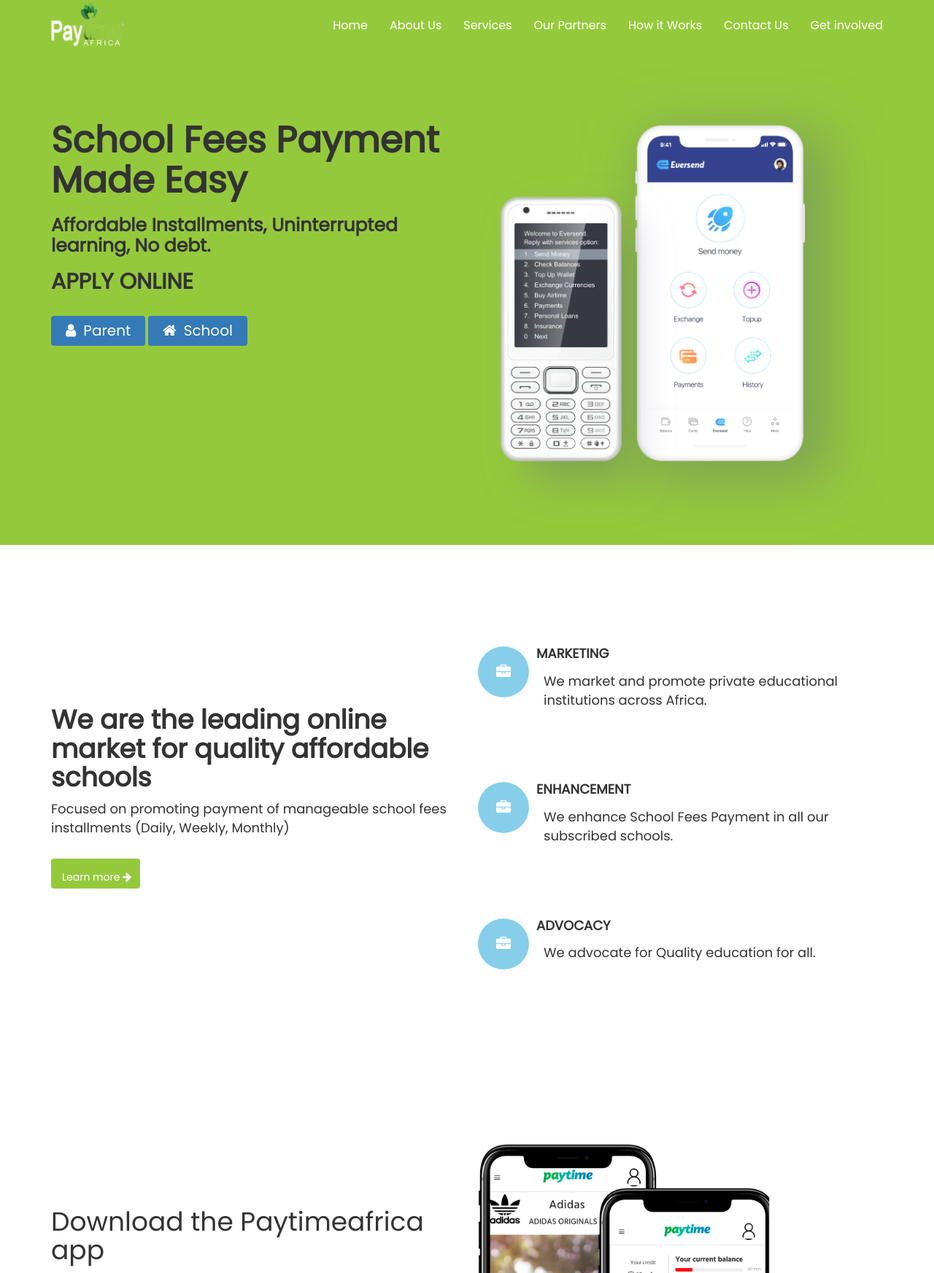
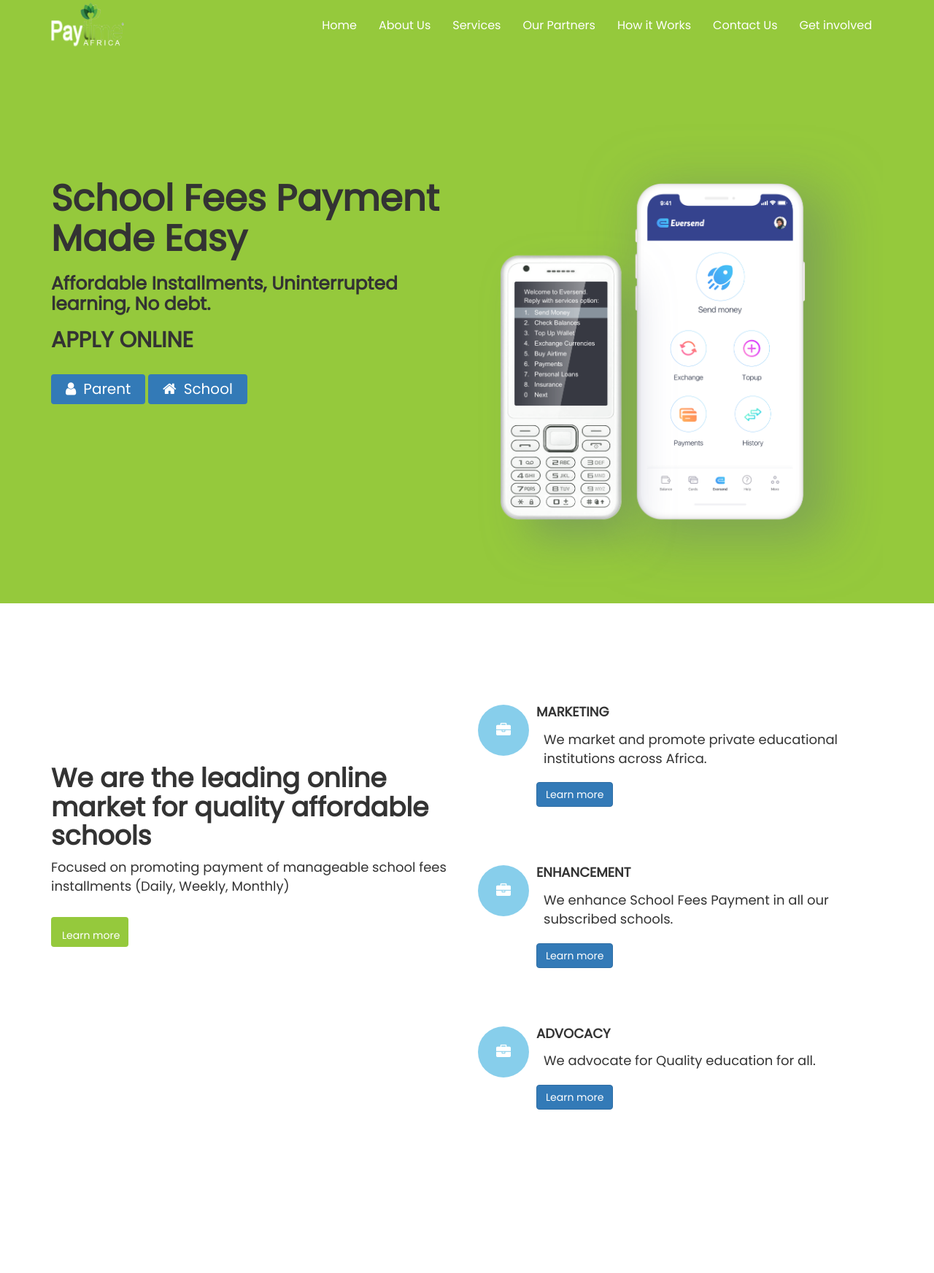
Before and after one commit to emmanuellea/paytimeafrica, a PHP site: page / in a window 1280 px wide. Shown: the top 1745 px of the page at 73% size. Run offline with PHP 8.4, Linux system fonts and the light colour scheme; some libraries are stand-ins or nearby versions; some web fonts are replaced.

Commit message:
Add files via upload

```diff
--- a/index.php
+++ b/index.php
@@ -100,6 +100,27 @@
 		height: 80px;
 	}
 
+	.item img{
+
+}
+
+	table {
+  border-collapse: collapse;
+  width: 100%;
+}
+
+th, td {
+  text-align: left;
+  padding: 8px;
+}
+
+tr:nth-child(even){background-color: #f2f2f2}
+
+th {
+  background-color: #4CAF50;
+  color: white;
+}
+
 
 </style>
 
@@ -110,7 +131,7 @@
 
 
 
-<nav class="navbar navbar-inverse navbar-fixed-top">
+<nav class="navbar navbar-inverse">
   <div class="container">
 
       <div class="navbar-header">
@@ -180,7 +201,7 @@
 			               <h1>We are the leading online market for quality affordable schools</h1>
 			                <p>Focused on promoting payment of manageable school fees installments (Daily, Weekly, Monthly)</p>
 
-						<a href="what-we-do.php"><button class="btn btn-primary">Learn more <span class="fa fa-arrow-right"></span></button></a>
+						<a href="what-we-do.php"><button class="btn btn-primary">Learn more</button></a>
 
 			         </div>
 				    </div>
@@ -199,6 +220,8 @@
                        <div class="media-body">
                             <h4 class="media-heading">MARKETING</h4>
                             <p>We market and promote private educational institutions across Africa.</p>
+						   <a href="what-we-do.php"><button class="btn btn-primary btn-learn">Learn more</button></a>
+
 
                        </div>
                       </div>
@@ -214,6 +237,8 @@
                        <div class="media-body">
                             <h4 class="media-heading">ENHANCEMENT</h4>
                             <p>We enhance School Fees Payment in all our subscribed schools.</p>
+						   <a href="what-we-do.php"><button class="btn btn-primary btn-learn">Learn more </button></a>
+
 
                        </div>
                       </div>
@@ -230,6 +255,8 @@
                        <div class="media-body">
                             <h4 class="media-heading">ADVOCACY</h4>
                             <p>We advocate for Quality education for all.</p>
+						   <a href="what-we-do.php"><button class="btn btn-primary btn-learn">Learn more</button></a>
+
 
                        </div>
                       </div>
@@ -642,42 +669,40 @@
 		</div>
 	</section>
 
-
 	<section id="contact-us">
-
 		<div class="container">
-			<div class="row">
-
-		<div class="send_message text-center">
+			<div class="send-message text-center">
 			<h1>How can we help you?</h1>
 			<h3>Send us a message</h3>
 		</div>
 
-					<div id="message">
 
-						   <form method="post" onSubmit="return submitdata();" autocomplete="off">
+				<form method="post" action=""  autocomplete="off">
+
+
 					<div class="row">
 					<div class="col-md-6 col-sm-12 col-xs-12">
-
 						<div class="form-group">
                                             <label for="email">First Name</label>
                                          <input type="text" class="form-control" name="fname" id="fname" placeholder="First Name" maxlength="100">
                                        </div>
-
-
 					</div>
 					<div class="col-md-6 col-sm-12 col-xs-12">
-
 						<div class="form-group">
                                             <label for="lname">Last Name</label>
                                          <input type="text" class="form-control" name="lname" id="lname" placeholder="Last Name" maxlength="100">
                                        </div>
+					</div>
 
 
 					</div>
-							   </div>
+
+
+
 
 					<div class="row">
+
+						<div class="col-md-12 col-sm-12 col-xs-12">
 
 						 <div class="form-group">
                                  <label for="email">Your email</label>
@@ -693,20 +718,33 @@
                       <br>
 
                       <input type="submit" class="btn btn-warning btn-block" value="Send Message" name="submit" id="send_data">
+
+
+					</div>
+
 					</div>
 
 				</form>
+
+		</div>
+	</section>
+
+
+	<!------------------------------
+
+	<section id="site_map">
+		<div class="container">
+			 <div class="send_message text-center">
+			<h1>Our Address</h1>
+
 		    </div>
 
 			<div class="row">
-
 				<div class="col-md-6 col-sm-12 col-xs-12">
 
 					<div class="contact-address">
-						<iframe src="https://www.google.com/maps/embed?pb=!1m14!1m8!1m3!1d7979.4804445735645!2d32.750319!3d0.358494!3m2!1i1024!2i768!4f13.1!3m3!1m2!1s0x0%3A0x2368860ed90ef7cf!2sMuzza%20Hotel!5e0!3m2!1sen!2sug!4v1570187177881!5m2!1sen!2sug" width="500" height="350" frameborder="0" style="border:0;" allowfullscreen=""></iframe>
 
 
-						<br></br>
 
 						     <h4>UGANDA</h4>
 						    <p>Muzza Complex 2nd Floor, Suite s8-s9 Plot 39, Jinja Road, mukono</p>
@@ -714,140 +752,209 @@
 					        <p>Telephone: +256-200-905-141</p>
 					        <p>Mobile: +256-700-505-000</p>
 
-					</div>
+
+
+					      <br></br>
+						<iframe src="https://www.google.com/maps/embed?pb=!1m14!1m8!1m3!1d7979.4804445735645!2d32.750319!3d0.358494!3m2!1i1024!2i768!4f13.1!3m3!1m2!1s0x0%3A0x2368860ed90ef7cf!2sMuzza%20Hotel!5e0!3m2!1sen!2sug!4v1570187177881!5m2!1sen!2sug" width="500" height="350" frameborder="0" style="border:0;" allowfullscreen=""></iframe>
+
+
 					</div>
 
+				</div>
 				<div class="col-md-6 col-sm-12 col-xs-12">
 
 					<div class="contact-address">
 
-						<iframe src="https://www.google.com/maps/embed?pb=!1m14!1m8!1m3!1d5770.360590077611!2d-79.414337!3d43.686015!3m2!1i1024!2i768!4f13.1!3m3!1m2!1s0x0%3A0x35ce134ca6b38946!2sThe%20Heathview!5e0!3m2!1sen!2sug!4v1570187394105!5m2!1sen!2sug" width="500" height="350" frameborder="0" style="border:0;" allowfullscreen=""></iframe>
 
-						<br></br>
 
 				         <h4>CANADA</h4>
 						<p>The Heathview 2504 320 Tweedsmuir Avenue M5P 2Y3 Toronto, Ontario Canada</p>
 						<p>Telephone: +1-647-377-8463</p>
 						<p>Email: info@paytimeafrica.com</p>
 
+
+						<br></br>
+
+						<iframe src="https://www.google.com/maps/embed?pb=!1m14!1m8!1m3!1d5770.360590077611!2d-79.414337!3d43.686015!3m2!1i1024!2i768!4f13.1!3m3!1m2!1s0x0%3A0x35ce134ca6b38946!2sThe%20Heathview!5e0!3m2!1sen!2sug!4v1570187394105!5m2!1sen!2sug" width="500" height="350" frameborder="0" style="border:0;" allowfullscreen=""></iframe>
+
 					</div>
 			</div>
 			</div>
 		</div>
+	</section>
+
+
+--------------------------------->
+
+
+
+	<section id="get-involved">
+		<div class="container  text-center">
+
+			<div class="education">
+					  <h1>Give Education</h1>
+					  <p>100% of online donations go towards educating children.</p>
+					  <h3>Ways to give</h3>
+				  </div>
+
+			<div class="row">
+				<div class="col-md-1 col-sm-12 col-xs-12"></div>
+				<div class="col-md-10 col-sm-12 col-xs-12">
+					<div class="owl-carousel owl-theme">
+						<div class="item">
+							<img src="images/unnamed.png" class="img-responsive" />
+							   <h4>Sponsorships</h4>
+							   <p>Sponsoring a child is a personal way to show God’s love to a child in need.</p>
+						</div>
+
+					    <div class="item">
+							<img src="images/epay_sample.png" class="img-responsive" />
+							  <h4>Gift Catalog</h4>
+							  <p>Power up your impact by giving gifts that multiply or donate in someone’s honor.</p>
+
+						</div>
+
+						<div class="item">
+							<img src="images/feature-image.png" class="img-responsive" />
+							  <h4>Gift Catalog</h4>
+							  <p>Power up your impact by giving gifts that multiply or donate in someone’s honor.</p>
+
+						</div>
+					</div>
+
+				</div>
+				<div class="col-md-1 col-sm-12 col-xs-12"></div>
+			</div>
+		</div>
+	</section>
+
+
+			 <section id="payment">
+				 <div class="container">
+
+
+					 <div class="row">
+				 <div class="col-md-12">
+					 <div class="payment-detail">
+
+						 <h3>Payment Details</h3>
+
+
+
+						 <table>
+  <tr>
+    <td>BANK NAME:</td>
+    <td>TD CANADA TRUST</td>
+  </tr>
+  <tr>
+    <td>ACCOUNT NAME:</td>
+    <td>PAY TIME AFRICA INC</td>
+  </tr>
+
+  <tr>
+    <td>ACCOUNT NUMBER:</td>
+    <td>5225189</td>
+  </tr>
+  <tr>
+    <td>TRANSIT NO:</td>
+    <td>17602</td>
+  </tr>
+  <tr>
+    <td>INSTITUTION NO:</td>
+    <td>004</td>
+</tr>
+
+							 <tr>
+    <td>SWIFT CODE:</td>
+    <td>TDOMCATTTR</td>
+</tr>
+							 <tr>
+    <td>BRANCH ADDRESS:</td>
+    <td>510 ST.CLAIR AVENUE WEST TORONTO ONTARIO M 6C1A2</td>
+</tr>
+</table>
+
+
+				 </div>
+			 </div>
+		</div>
+
 		</div>
 
 	</section>
 
 
 
-   <section id="get-involved">
+   <section id="footer">
 	   <div class="container">
+		   <div class="dow">
 			   <div class="row">
-				  <div class="education text-center">
-					  <h1>Give Education</h1>
-					  <p>100% of online donations go towards educating children.</p>
-					  <h3>Ways to give</h3>
+				   <div class="col-md-4 col-sm-4 col-xs-4">
+					   <img src="images/log.png" class="log"/>
 				   </div>
+				   <div class="col-md-4 col-sm-4 col-xs-4">
 
-					  <div class="col-md-6 col-sm-12 col-xs-12">
-						   <div class="ways_to_give ">
-							   <img src="images/blissful-Kid-1.jpg" class="img-responsive wow fadeInLeft" />
-							   <h3>Sponsorships</h3>
-							   <p>Sponsoring a child is a personal way to show God’s love to a child in need.</p>
-						  </div>
+					   <div class="foot-links">
 
-				  </div>
-				      <div class="col-md-6 col-sm-12 col-xs-12">
-						  <div class="ways_to_give ">
-
-							  <img src="images/Hausziege_04.jpg" class="img-responsive wow fadeInRight">
-							  <h3>Gift Catalog</h3>
-							  <p>Power up your impact by giving gifts that multiply or donate in someone’s honor.</p>
+						<a href="#about-us"><li>About Us</li></a>
+					   <a href="#product"><li>Services</li></a>
+					   <a href="#how-it-works"><li>How it works</li></a>
+					   <a href="#contact-us"><li>Contact us</li></a>
 
 					  </div>
 				   </div>
-
-			 </div>
-
-
-			 <div class="row">
-				 <div class="col-md-12">
-					 <div class="payment-detail">
-						 <h3>Payment Details</h3>
-
-						 <div class="form-group">
-                             <label for="disabledInput" class="col-sm-4 control-label">BANK NAME:</label>
-                               <div class="col-sm-8">
-								    <label for="disabledInput">TD CANADA TRUST</label>
-                               </div>
-						 </div>
-						 <div class="form-group">
-                             <label for="disabledInput" class="col-sm-4 control-label">ACCOUNT NAME:</label>
-                               <div class="col-sm-8">
-								    <label for="disabledInput">PAY TIME AFRICA INC</label>
-                               </div>
-						 </div>
-
-						 <div class="form-group">
-                             <label for="disabledInput" class="col-sm-4 control-label">ACCOUNT NUMBER:</label>
-                               <div class="col-sm-8">
-								    <label for="disabledInput">5225189</label>
-                               </div>
-						 </div>
-
-						 <div class="form-group">
-                             <label for="disabledInput" class="col-sm-4 control-label">TRANSIT NO:</label>
-                               <div class="col-sm-8">
-								    <label for="disabledInput">17602</label>
-                               </div>
-						 </div>
-
-						 <div class="form-group">
-                             <label for="disabledInput" class="col-sm-4 control-label">INSTITUTION NO:</label>
-                               <div class="col-sm-8">
-								    <label for="disabledInput">004</label>
-                               </div>
-						 </div>
-
-						  <div class="form-group">
-                             <label for="disabledInput" class="col-sm-4 control-label">SWIFT CODE:</label>
-                               <div class="col-sm-8">
-								    <label for="disabledInput">TDOMCATTTR</label>
-                               </div>
-						 </div>
-
-						  <div class="form-group">
-                             <label for="disabledInput" class="col-sm-4 control-label">BRANCH ADDRESS:</label>
-                               <div class="col-sm-8">
-								    <label for="disabledInput">510 ST.CLAIR AVENUE WEST TORONTO ONTARIO M 6C1A2</label>
-                               </div>
-						 </div>
-
-				 </div>
-			 </div>
-		</div>
-	</section>
-
-
-	<section id="last-footer">
-		<div class="container text-center">
-			<img src="images/log.png" />
-
-			<div id="footer-address">
-				<h4>UGANDA</h4>
-			    <p>Muzza Complex 2nd Floor, Suite s8-s9 Plot 39, Jinja Road, mukono</p>
-                <p>P.O.Box 286, Kampala, Uganda</p>
-			</div>
+				   <div class="col-md-4 col-sm-4 col-xs-4">
 
 					   <div id="social">
+						   <h4>Join Us</h4>
 				            <a href="https://tinyurl.com/paytime-Africa-Facebook-Page;" > <i class="fa fa-facebook-f" id="border"></i></a>
                             <a href="" > <i class="fa fa-twitter" id="border"></i></a>
 				            <a href="" > <i class="fa fa-youtube" id="border"></i></a>
                             <a href="" > <i class="fa fa-instagram" id="border"></i></a>
 
                       </div>
-			 <p>Terms and privacy policy</p>
-			<p>Copyright @2019 - PayTime Africa Limited</p>
+				   </div>
+			   </div>
+			   <hr>
+
+			   <div class="row">
+				   <div class="col-md-6 col-sm-12 col-xs-12">
+					   <div class="policy">
+						   <li>Privacy Policy</li>
+						   <li>Terms of Service</li>
+					   </div>
+				   </div>
+
+				   <div class="col-md-6 col-sm-12 col-xs-12">
+					   <div class="images">
+
+
+						   <!--------------------------
+                           <img src="images/mastercard.jpg">
+						   <img src="images/mpsea.jpg">
+						   <img src="images/tdbank.jpg">
+
+						   ---------------------->
+					   </div>
+				   </div>
+			   </div>
+
+			   <div class="row">
+
+				   <div class="col-md-6 col-sm-12 col-xs-12">
+
+					   <div class="address">
+					    <p>Address: Uganda-Muzza Complex 2nd Floor, Suite s8-s9 Plot 39, Jinja Road, mukono, P.O.Box 286, Kampala, Uganda</p>
+
+						<p>Address: Canada, The Heathview 2504 320 Tweedsmuir Avenue M5P 2Y3 Toronto, Ontario Canada, Telephone: +1-647-377-8463, Email: info@paytimeafrica.com</p>
+
+					   <h3>Copyright @2019 - PayTime Africa Limited</h3>
+						</div>
+
+				   </div>
+				   <div class="col-md-6 col-sm-12 col-xs-12"></div>
+			   </div>
+
 		   </div>
 	   </div>
 </section>
```
Lines whose indentation alone changed are shown as unchanged.
